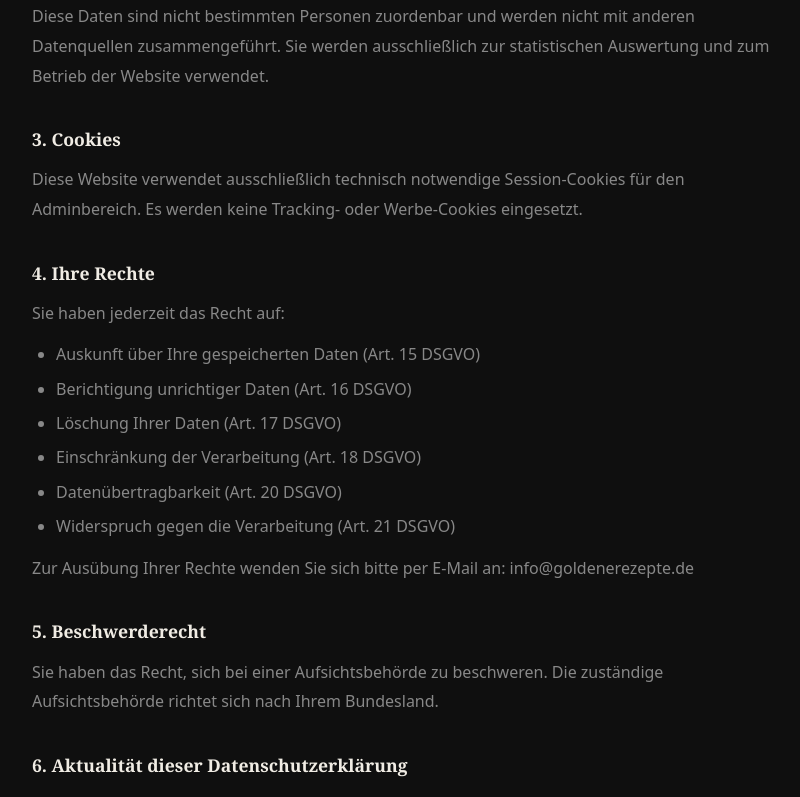
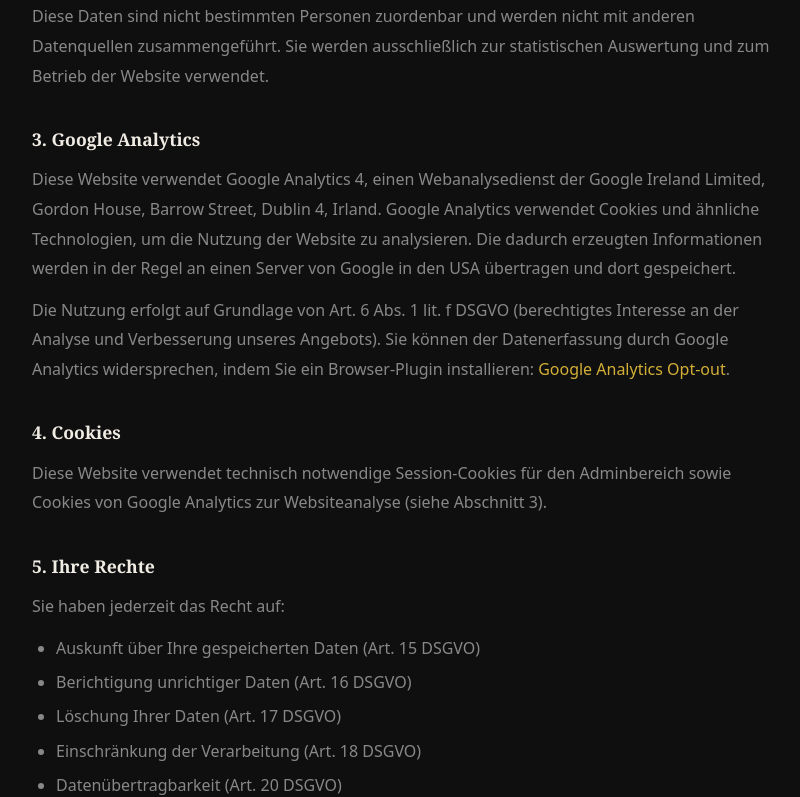
Before and after one commit to seyhanozmen90-hue/goldenerezepte, a Next.js app: page /datenschutz in a window 1280 px wide. Shown: the part 700-1497 px from the top of the page, without its empty margins (228-1028 px from the left). Built offline with nearby package versions, Linux system fonts and the light colour scheme.

Commit message:
fix: audit fixes - revalidatePath on POST, sitemap pages, canonical /rezepte, GA in datenschutz, views error handling, semantic ul, dedup prisma import

```diff
--- a/src/app/api/rezepte/route.ts
+++ b/src/app/api/rezepte/route.ts
@@ -1,5 +1,6 @@
 import { NextRequest, NextResponse } from "next/server";
 import { getServerSession } from "next-auth";
+import { revalidatePath } from "next/cache";
 import { authOptions } from "@/lib/auth";
 import { prisma } from "@/lib/prisma";
 import { slugify } from "@/lib/utils";
@@ -37,5 +38,7 @@
       published: body.published ?? false,
     },
   });
+  revalidatePath("/rezepte");
+  revalidatePath("/");
   return NextResponse.json(recipe);
 }
--- a/src/app/api/views/[slug]/route.ts
+++ b/src/app/api/views/[slug]/route.ts
@@ -11,9 +11,13 @@
   if (session) return NextResponse.json({ ok: true });
 
   const { slug } = await context.params;
-  await prisma.recipe.update({
-    where: { slug },
-    data: { views: { increment: 1 } },
-  });
+  try {
+    await prisma.recipe.update({
+      where: { slug },
+      data: { views: { increment: 1 } },
+    });
+  } catch {
+    // slug bulunamazsa sessizce geç
+  }
   return NextResponse.json({ ok: true });
 }
--- a/src/app/datenschutz/page.tsx
+++ b/src/app/datenschutz/page.tsx
@@ -40,13 +40,29 @@
             Auswertung und zum Betrieb der Website verwendet.
           </p>
 
-          <h2>3. Cookies</h2>
+          <h2>3. Google Analytics</h2>
           <p>
-            Diese Website verwendet ausschließlich technisch notwendige Session-Cookies für
-            den Adminbereich. Es werden keine Tracking- oder Werbe-Cookies eingesetzt.
+            Diese Website verwendet Google Analytics 4, einen Webanalysedienst der Google Ireland Limited,
+            Gordon House, Barrow Street, Dublin 4, Irland. Google Analytics verwendet Cookies und ähnliche
+            Technologien, um die Nutzung der Website zu analysieren. Die dadurch erzeugten Informationen
+            werden in der Regel an einen Server von Google in den USA übertragen und dort gespeichert.
+          </p>
+          <p>
+            Die Nutzung erfolgt auf Grundlage von Art. 6 Abs. 1 lit. f DSGVO (berechtigtes Interesse
+            an der Analyse und Verbesserung unseres Angebots). Sie können der Datenerfassung durch
+            Google Analytics widersprechen, indem Sie ein Browser-Plugin installieren:
+            <a href="https://tools.google.com/dlpage/gaoptout" target="_blank" rel="noopener noreferrer" style={{ color: "var(--gold)", marginLeft: "0.25rem" }}>
+              Google Analytics Opt-out
+            </a>.
           </p>
 
-          <h2>4. Ihre Rechte</h2>
+          <h2>4. Cookies</h2>
+          <p>
+            Diese Website verwendet technisch notwendige Session-Cookies für den Adminbereich sowie
+            Cookies von Google Analytics zur Websiteanalyse (siehe Abschnitt 3).
+          </p>
+
+          <h2>5. Ihre Rechte</h2>
           <p>Sie haben jederzeit das Recht auf:</p>
           <ul>
             <li>Auskunft über Ihre gespeicherten Daten (Art. 15 DSGVO)</li>
@@ -61,13 +77,13 @@
             info@goldenerezepte.de
           </p>
 
-          <h2>5. Beschwerderecht</h2>
+          <h2>6. Beschwerderecht</h2>
           <p>
             Sie haben das Recht, sich bei einer Aufsichtsbehörde zu beschweren. Die
             zuständige Aufsichtsbehörde richtet sich nach Ihrem Bundesland.
           </p>
 
-          <h2>6. Aktualität dieser Datenschutzerklärung</h2>
+          <h2>7. Aktualität dieser Datenschutzerklärung</h2>
           <p>Stand: Juni 2026</p>
         </div>
 
--- a/src/app/error.tsx
+++ b/src/app/error.tsx
@@ -1,7 +1,7 @@
 "use client";
 import Link from "next/link";
 
-export default function Error({ reset }: { error: Error; reset: () => void }) {
+export default function Error({ reset }: { error: Error & { digest?: string }; reset: () => void }) {
   return (
     <div style={{ minHeight: "100vh", display: "flex", flexDirection: "column", alignItems: "center", justifyContent: "center", gap: "1.5rem", fontFamily: "system-ui, sans-serif", padding: "2rem", textAlign: "center" }}>
       <div style={{ fontSize: "4rem" }}>🍽️</div>
--- a/src/app/rezepte/page.tsx
+++ b/src/app/rezepte/page.tsx
@@ -8,6 +8,7 @@
 export const metadata: Metadata = {
   title: "Alle Rezepte – GoldeneRezepte",
   description: "Durchsuche unsere Sammlung an schnellen, einfachen und leckeren Rezepten.",
+  alternates: { canonical: "https://goldene-rezepte.com/rezepte" },
 };
 
 export default async function RezeptePage() {
```
Also changed, not shown: src/app/rezepte/[slug]/page.tsx (+4 -6 lines), src/app/sitemap.ts (+18 -0 lines).
